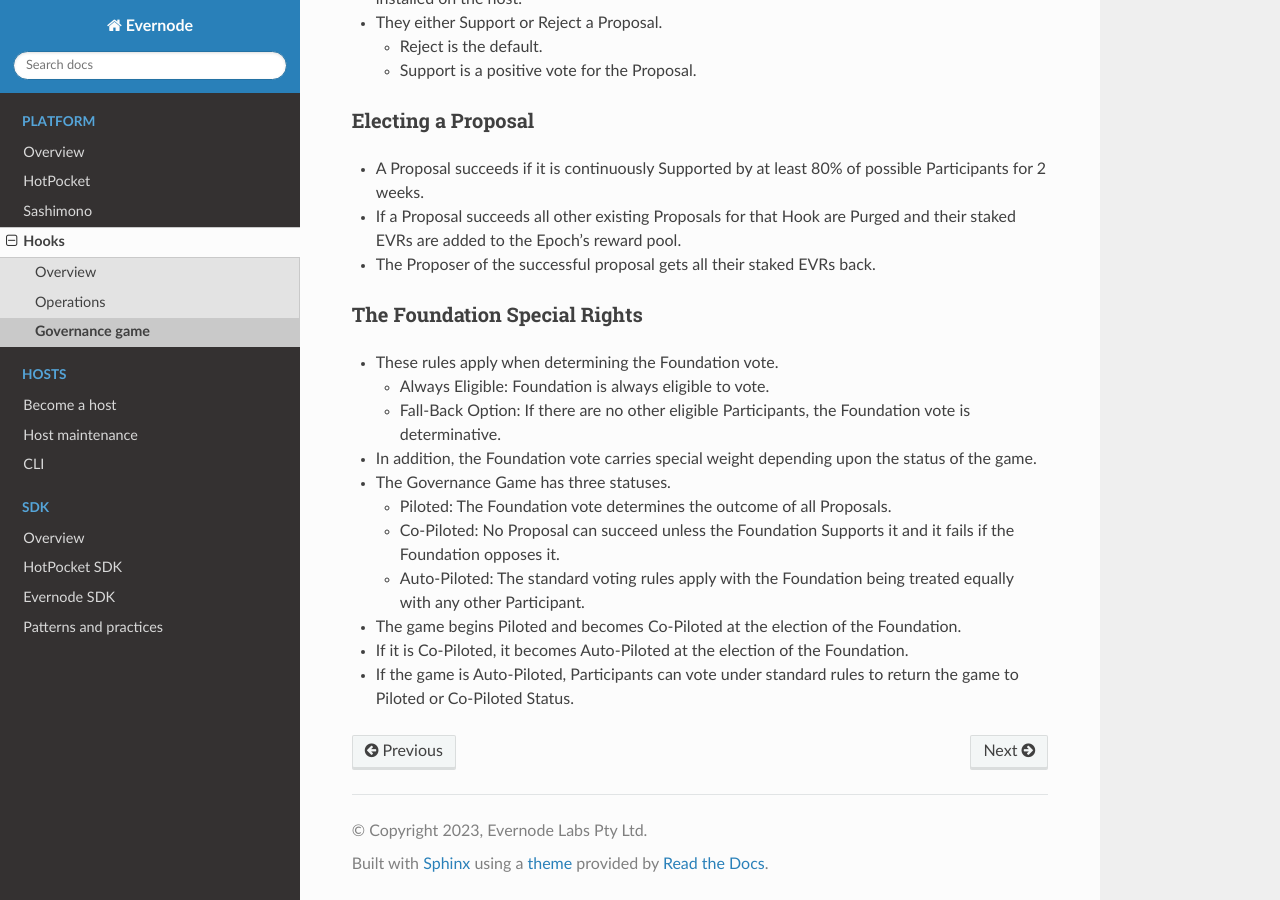
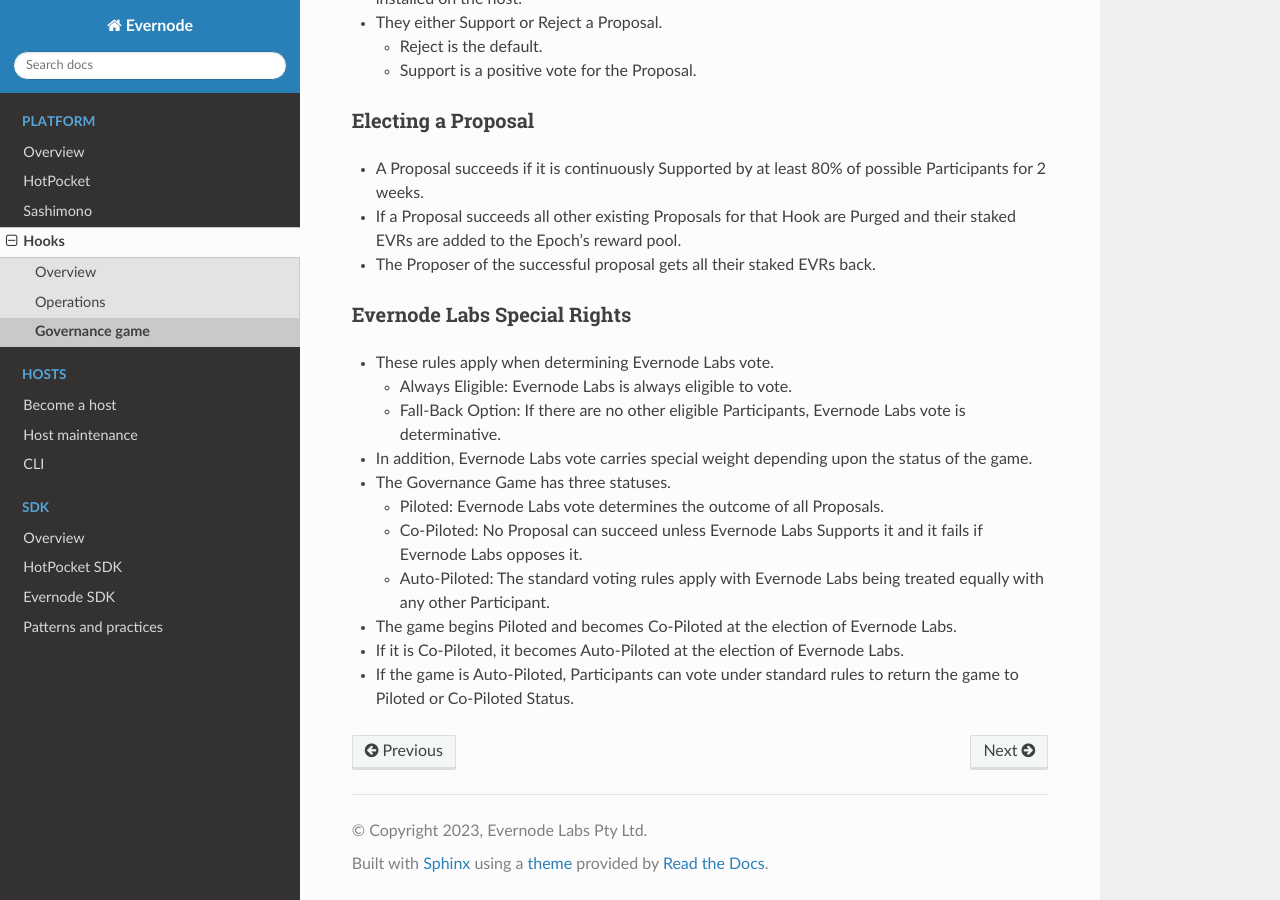
Before and after one commit to tequdev/evernode-docs, a Sphinx documentation site: the page built from docs/source/platform/hooks/governance-game.md, in a window 1280 px wide and 900 px high, scrolled down 1713 px. Built offline with Sphinx 7.4.7 and the Read the Docs theme 2.0.0, drawn with Linux system fonts in a browser that asks for light colours; some of the changed text lies outside the part shown.

Commit message:
References to Evernode Labs

```diff
--- a/docs/source/platform/hooks/governance-game.md
+++ b/docs/source/platform/hooks/governance-game.md
@@ -6,7 +6,7 @@
 
 There are two classes of participants in the Governance Game.
 
-- **The Foundation**: The Foundation always has 1 vote and has special rights in Piloted and Co-Piloted modes and has no special rights over Auto-Piloted mode.
+- **Evernode Labs**: Evernode Labs always has 1 vote and has special rights in Piloted and Co-Piloted modes and has no special rights over Auto-Piloted mode.
 - **Valid Hosts**: Accounts that hold a registration token for the previous 3 continuous months and are not eligible to be pruned due to unreliability.
 
 ## Governance
@@ -59,20 +59,20 @@
 - If a Proposal succeeds all other existing Proposals for that Hook are Purged and their staked EVRs are added to the Epoch’s reward pool.
 - The Proposer of the successful proposal gets all their staked EVRs back.
 
-### The Foundation Special Rights
+### Evernode Labs Special Rights
 
-- These rules apply when determining the Foundation vote.
+- These rules apply when determining Evernode Labs vote.
 
-  - Always Eligible: Foundation is always eligible to vote.
-  - Fall-Back Option: If there are no other eligible Participants, the Foundation vote is determinative.
+  - Always Eligible: Evernode Labs is always eligible to vote.
+  - Fall-Back Option: If there are no other eligible Participants, Evernode Labs vote is determinative.
 
-- In addition, the Foundation vote carries special weight depending upon the status of the game.
+- In addition, Evernode Labs vote carries special weight depending upon the status of the game.
 - The Governance Game has three statuses.
 
-  - Piloted: The Foundation vote determines the outcome of all Proposals.
-  - Co-Piloted: No Proposal can succeed unless the Foundation Supports it and it fails if the Foundation opposes it.
-  - Auto-Piloted: The standard voting rules apply with the Foundation being treated equally with any other Participant.
+  - Piloted: Evernode Labs vote determines the outcome of all Proposals.
+  - Co-Piloted: No Proposal can succeed unless Evernode Labs Supports it and it fails if Evernode Labs opposes it.
+  - Auto-Piloted: The standard voting rules apply with Evernode Labs being treated equally with any other Participant.
 
-- The game begins Piloted and becomes Co-Piloted at the election of the Foundation.
-- If it is Co-Piloted, it becomes Auto-Piloted at the election of the Foundation.
+- The game begins Piloted and becomes Co-Piloted at the election of Evernode Labs.
+- If it is Co-Piloted, it becomes Auto-Piloted at the election of Evernode Labs.
 - If the game is Auto-Piloted, Participants can vote under standard rules to return the game to Piloted or Co-Piloted Status.
```
Also changed, not shown: docs/source/hosts/evernode-host.md (+2 -2 lines), docs/source/platform/hooks/operations.md (+6 -6 lines).
